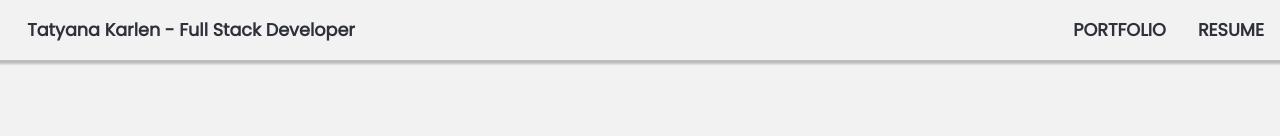
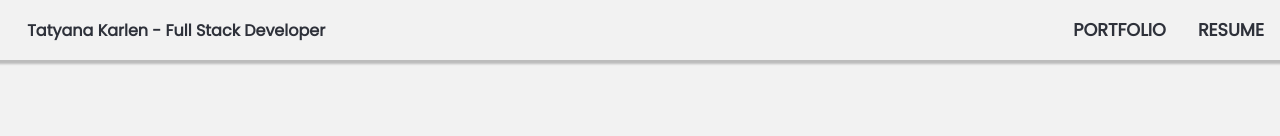
Before and after one commit to tatyanakarlen/PortfolioWebsite, a React (Create React App) app: page / in a window 1280 px wide. Shown: the top 136 px of the page. Built offline with nearby package versions, Linux system fonts and the light colour scheme.

Commit message:
text wrapping

```diff
--- a/src/components/TopNav/TopNav.css
+++ b/src/components/TopNav/TopNav.css
@@ -12,6 +12,7 @@
   background-color: #F2F2F2;
   color: black;
   box-shadow: 0 2px 2px 2px rgba(9, 9, 9, 0.23);
+  overflow-wrap: break-word;
   /* position: fixed;
   top: 0px;
   z-index: 1; */
@@ -20,6 +21,7 @@
  #name-link {
    display: flex;
    flex-direction: column;
+   max-width: 80%;
  }
 
 
@@ -29,10 +31,12 @@
     font-weight: bold;
     margin-left: 1.7rem;
     color: #2e313a;
-    font-size: 1.1rem;
+    font-size: 1.1 rem;
+    /* display: block;
+    max-width: 100%; */
     font-family: Poppins;
-
-  }
+    /* line-height: 1.4em !important; */
+    }
 
 
 
```
Also changed, not shown: public/index.html (+1 -18 lines).
